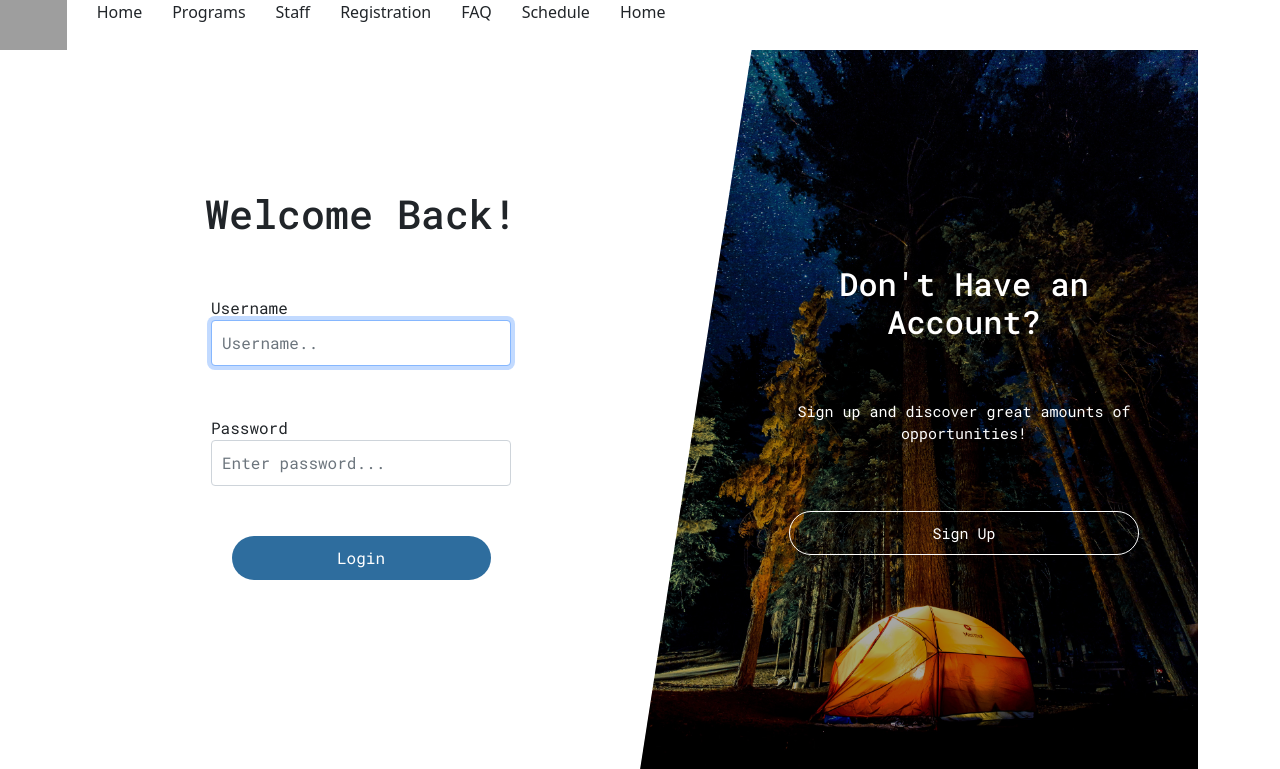
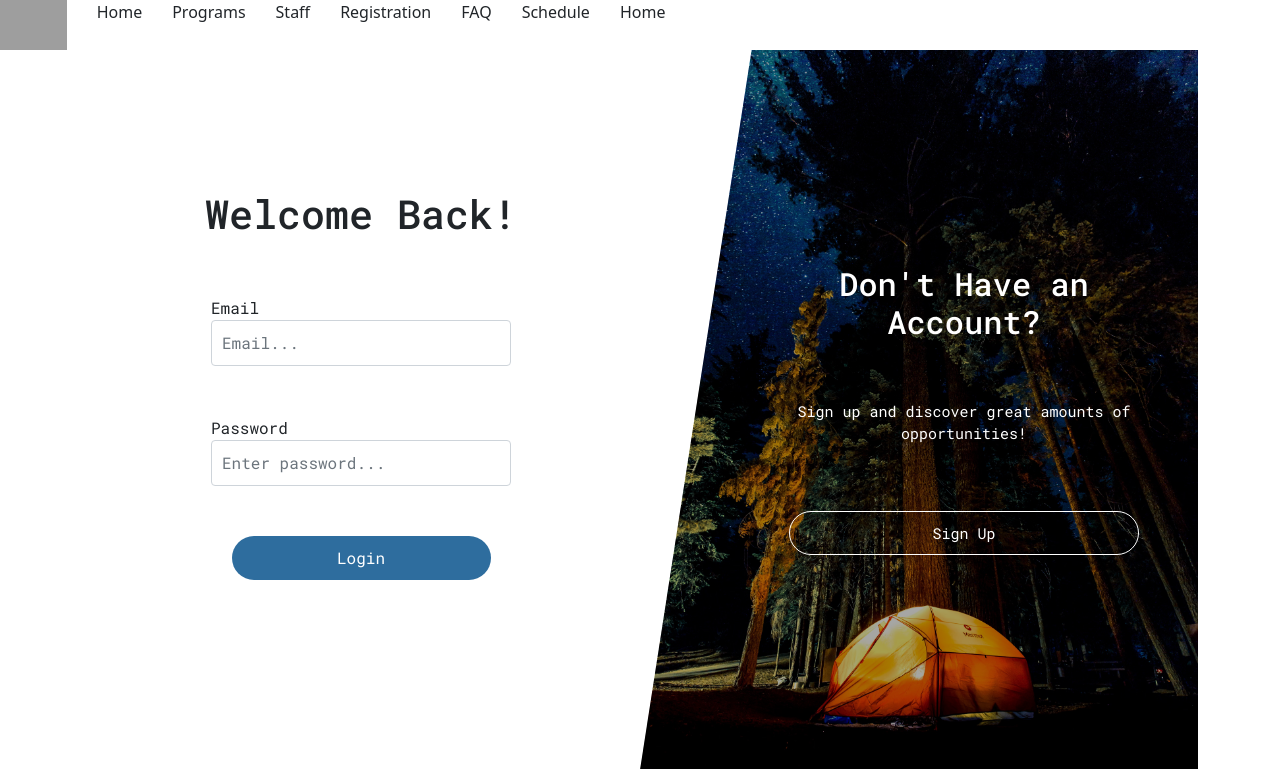
Before and after one commit to fullstackatbrown/project-necysc, a Django app: page /applicant/login/ in a window 1280 px wide. Shown: the top 769 px of the page. Run offline with Django 5.2, Linux system fonts and the light colour scheme; grey boxes are pictures that could not be loaded.

Commit message:
login now takes email instead

```diff
--- a/necysc_app/forms.py
+++ b/necysc_app/forms.py
@@ -10,6 +10,8 @@ class CreateUserForm(UserCreationForm):
         fields = ['username', 'email', 'password1', 'password2']
 
 class CreateAuthenticationForm(AuthenticationForm):
+    email = forms.EmailField(label='Email', max_length=255)
+
     class Meta:
         model = User
-        fields = ['username', 'password']
+        fields = ['email', 'password']
--- a/necysc_app/static/necysc_app/login.css
+++ b/necysc_app/static/necysc_app/login.css
@@ -28,7 +28,7 @@
     width: 100%;
 }
 
-.login_form_body #id_username, .login_form_body #id_password {
+.login_form_body #id_email, .login_form_body #id_password {
     width: 300px;
     padding: 10px;
 }
--- a/necysc_app/templates/necysc_app/applicant/login.html
+++ b/necysc_app/templates/necysc_app/applicant/login.html
@@ -14,8 +14,8 @@
         <form method="POST" action="" class="login_form_body">
             {% csrf_token %}
             <div>
-                {{ form.username.label }}
-                {{ form.username }}
+                {{ form.email.label }}
+                {{ form.email }}
             </div>
             <div>
                 {{ form.password.label }}
@@ -38,7 +38,7 @@
     </div>
     <script>
         var form_fields = document.getElementsByTagName('input')
-        form_fields[1].placeholder = 'Username..';
+        form_fields[1].placeholder = 'Email...';
         form_fields[2].placeholder = 'Enter password...';
         for (var field in form_fields) {
             form_fields[field].className += ' form-control'
--- a/necysc_app/views.py
+++ b/necysc_app/views.py
@@ -29,9 +29,9 @@ def login(request):
     if request.method == 'Post':
         form = CreateAuthenticationForm(request, data = request.POST)
         if form.is_valid():
-            username = form.cleaned_data.get('username')
+            email = form.cleaned_data.get('email')
             password = form.cleaned_data.get('password')
-            user = authenticate(request, username = username, password = password)
+            user = authenticate(request, email = email, password = password)
             if user is not None:
                 login(request, user)
                 return redirect('home')
```
Also changed, not shown: 1 other file.
